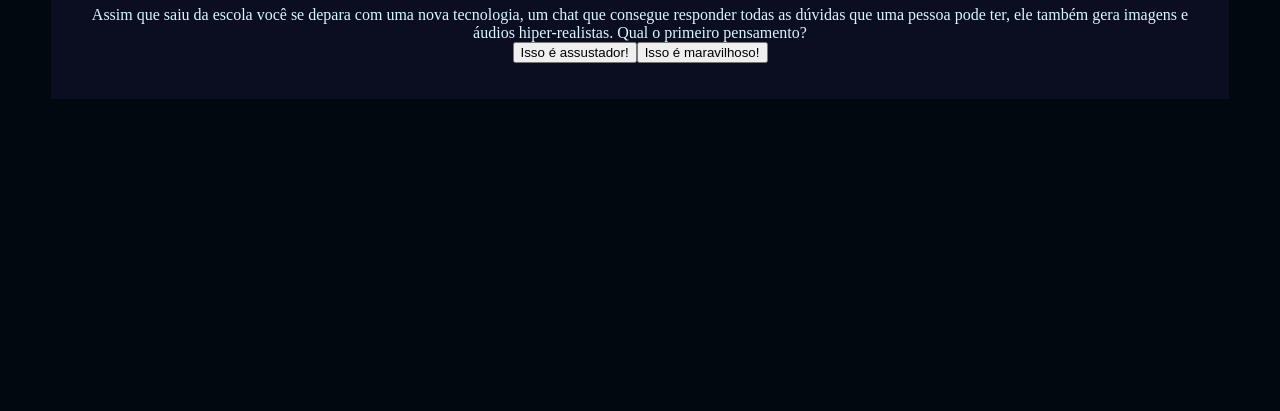
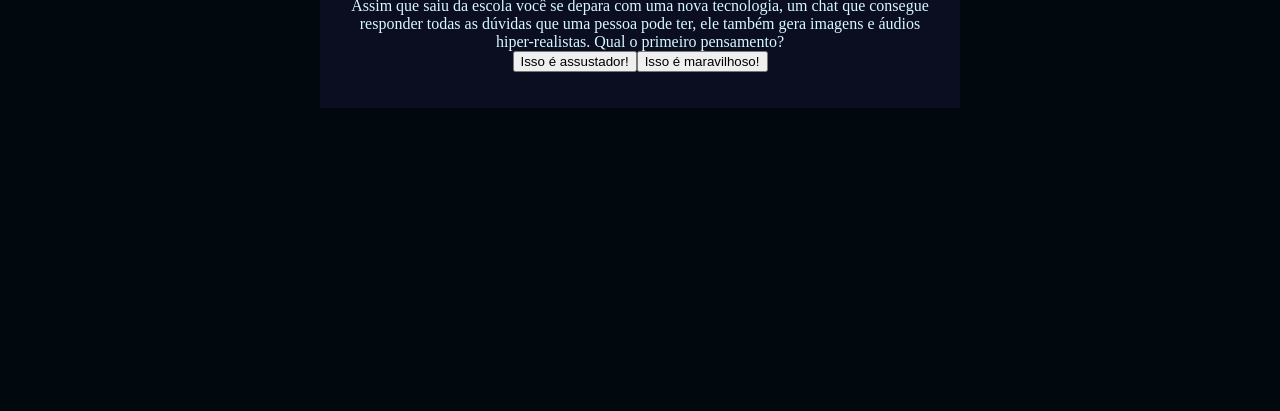
Before and after one commit to tatihdz/tati-e-flavia, a plain HTML site: page index.html in a window 1280 px wide. Shown: the part 405-816 px from the top of the page. Drawn offline with Linux system fonts and the light colour scheme.

Commit message:
Add files via upload

```diff
--- a/script.js
+++ b/script.js
@@ -8,36 +8,66 @@ const perguntas = [
     {
         enunciado: "Assim que saiu da escola você se depara com uma nova tecnologia, um chat que consegue responder todas as dúvidas que uma pessoa pode ter, ele também gera imagens e áudios hiper-realistas. Qual o primeiro pensamento?",
         alternativas: [
-            "Isso é assustador!",
-            "Isso é maravilhoso!"
+            {
+                texto: "Isso é assustador!",
+                afirmacao: "afirmação"
+            },
+            {
+                texto: "Isso é maravilhoso!",
+                afirmacao: "afirmação"
+            }
         ]
     },
     {
         enunciado: "Com a descoberta desta tecnologia, chamada Inteligência Artificial, uma professora de tecnologia da escola decidiu fazer uma sequência de aulas sobre esta tecnologia. No fim de uma aula ela pede que você escreva um trabalho sobre o uso de IA em sala de aula. Qual atitude você toma?",
         alternativas: [
-            "Utiliza uma ferramenta de busca na internet que utiliza IA para que ela ajude a encontrar informações relevantes para o trabalho e explique numa linguagem que facilite o entendimento.",
-            "Escreve o trabalho com base nas conversas que teve com colegas, algumas pesquisas na internet e conhecimentos próprios sobre o tema."
+            {
+                texto: "Utiliza uma ferramenta de busca na internet que utiliza IA para que ela ajude a encontrar informações relevantes para o trabalho e explique numa linguagem que facilite o entendimento.",
+                afirmacao: "afirmação"
+            },
+            {
+                texto: "Escreve o trabalho com base nas conversas que teve com colegas, algumas pesquisas na internet e conhecimentos próprios sobre o tema.",
+                afirmacao: "afirmação"
+            }
         ]
     },
     {
         enunciado: "Após a elaboração do trabalho escrito, a professora realizou um debate entre a turma para entender como foi realizada a pesquisa e escrita. Nessa conversa também foi levantado um ponto muito importante: como a IA impacta o trabalho do futuro. Nesse debate, como você se posiciona?",
         alternativas: [
-            "Defende a ideia de que a IA pode criar novas oportunidades de emprego e melhorar habilidades humanas.",
-            "Me preocupo com as pessoas que perderão seus empregos para máquinas e defendem a importância de proteger os trabalhadores."
+            {
+                texto: "Defende a ideia de que a IA pode criar novas oportunidades de emprego e melhorar habilidades humanas.",
+                afirmacao: "afirmação"
+            },
+            {
+                texto: "Me preocupo com as pessoas que perderão seus empregos para máquinas e defendem a importância de proteger os trabalhadores.",
+                afirmacao: "afirmação"
+            }
         ]
     },
     {
         enunciado: "Ao final da discussão, você precisou criar uma imagem no computador que representasse o que pensa sobre IA. E agora?",
         alternativas: [
-            "Criar uma imagem utilizando uma plataforma de design como o Paint.",
-            "Criar uma imagem utilizando um gerador de imagem de IA."
+            {
+                texto: "Criar uma imagem utilizando uma plataforma de design como o Paint.",
+                afirmacao: "afirmação"
+            },
+            {
+                texto: "Criar uma imagem utilizando um gerador de imagem de IA.",
+                afirmacao: "afirmação"
+            }
         ]
     },
     {
         enunciado: "Você tem um trabalho em grupo de biologia para entregar na semana seguinte, o andamento do trabalho está um pouco atrasado e uma pessoa do seu grupo decidiu fazer com ajuda da IA. O problema é que o trabalho está totalmente igual ao do chat. O que você faz? ",
         alternativas: [
-            "Escrever comandos para o chat é uma forma de contribuir com o trabalho, por isso não é um problema utilizar o texto inteiro.",
-            "O chat pode ser uma tecnologia muito avançada, mas é preciso manter a atenção pois toda máquina erra, por isso revisar o trabalho e contribuir com as perspectivas pessoais é essencial."
+            {
+                texto: "Escrever comandos para o chat é uma forma de contribuir com o trabalho, por isso não é um problema utilizar o texto inteiro.",
+                afirmacao: "afirmação"
+            },
+            {
+                texto: "O chat pode ser uma tecnologia muito avançada, mas é preciso manter a atenção pois toda máquina erra, por isso revisar o trabalho e contribuir com as perspectivas pessoais é essencial.",
+                afirmacao: "afirmação"
+            }
         ]
     },
 ];
@@ -50,12 +80,16 @@ function mostraPergunta() {
     caixaPerguntas.textContent = perguntaAtual.enunciado;
     mostraAlternativas();
 }
+
 function mostraAlternativas() {
-    for(const alternativa of perguntaAtual.alternativas) {
+    for (const alternativa of perguntaAtual.alternativas) {
         const botaoAlternativas = document.createElement("button");
-        botaoAlternativas.textContent = alternativa;
+        botaoAlternativas.textContent = alternativa.texto;
+        botaoAlternativas.addEventListener("click", function () {
+            atual++;
+            mostraPergunta();
+        })
         caixaAlternativas.appendChild(botaoAlternativas);
     }
 }
-
 mostraPergunta();
--- a/style.css
+++ b/style.css
@@ -1,9 +1,10 @@
-:root {
-  --cor-fundo: #01080E;
+:root{
+    --cor-fundo: #01080E ;
     --cor-principal: #0B0D20 ;
     --cor-secundaria: #212333;
     --cor-destaque: #2BDEFD;
     --cor-texto: #D7F9FF;
+
 }
 
 body {
@@ -18,6 +19,7 @@ body {
 .caixa-principal{
     background-color: var(--cor-principal);
     width: 90%;
+    max-width: 600px;
     text-align: center;
     padding: 20px;
 }
```
Lines whose indentation alone changed are shown as unchanged.
